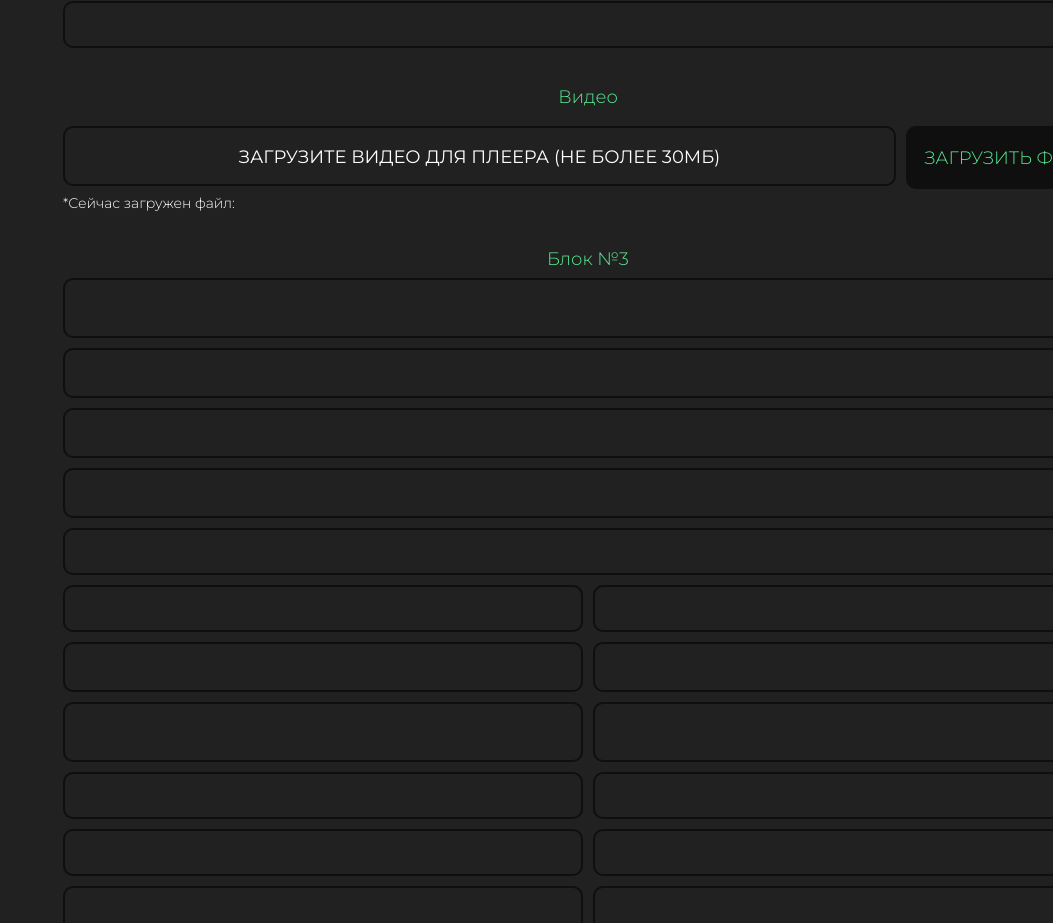
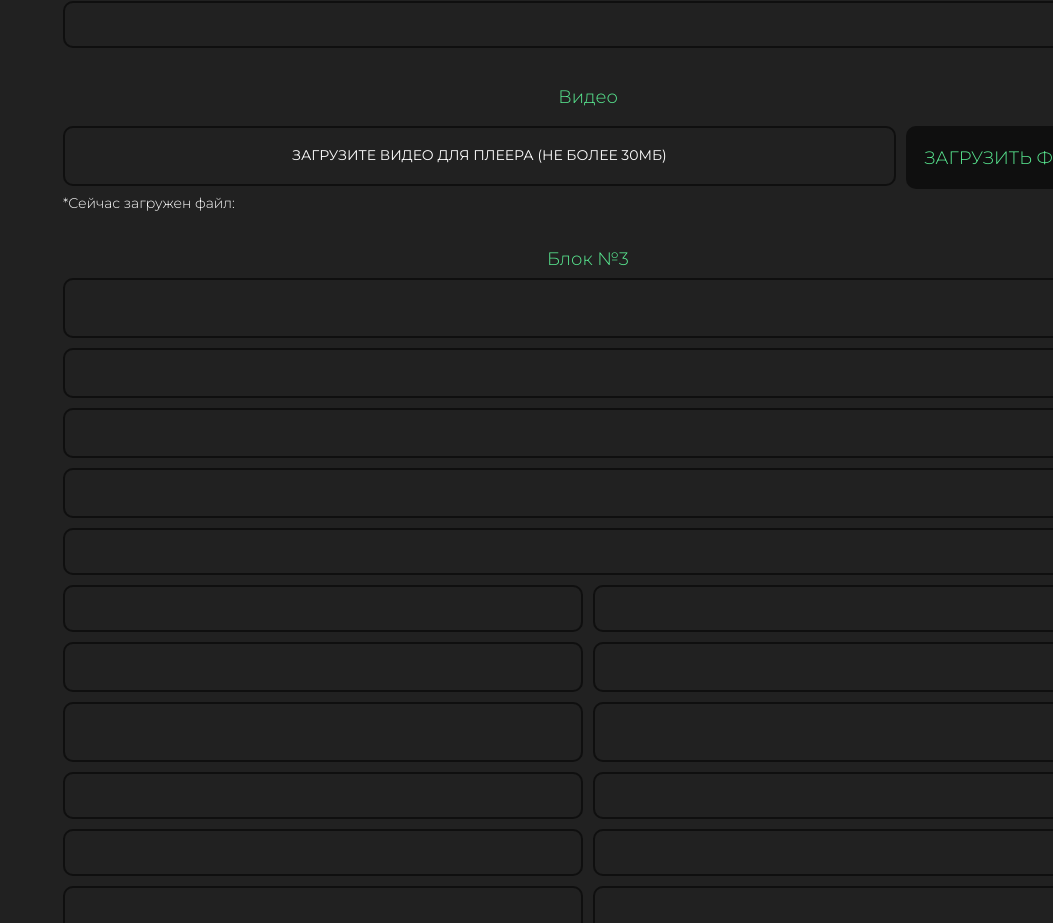
Before and after one commit to Mehrob007/creatory-admin-pp, a Next.js app: page / in a window 1280 px wide. Shown: the part 815-1738 px from the top of the page, without its empty margins (227-1280 px from the left). Built offline with nearby package versions, Linux system fonts and the light colour scheme; no server answers; sample sign-in values are in the browser's storage; a web font is replaced by a local one.

Commit message:
fix:  styles for subTitle

```diff
--- a/src/app/page.tsx
+++ b/src/app/page.tsx
@@ -622,7 +622,7 @@ export default function Home() {
               onChange={() => {}}
               // title="Видео"
               styleText={{
-                fontSize: "18px",
+                fontSize: "14px",
                 height: "60px",
                 textTransform: "uppercase",
                 paddingBottom: "10px",
--- a/src/styles/globalStyle.css
+++ b/src/styles/globalStyle.css
@@ -45,8 +45,8 @@ button {
 
 .file-name {
   position: absolute;
-  bottom: -1px;
-  left: 165px;
+  bottom: -3px;
+  left: 175px;
   text-transform: none;
   color: #59e991 ;
 
```
